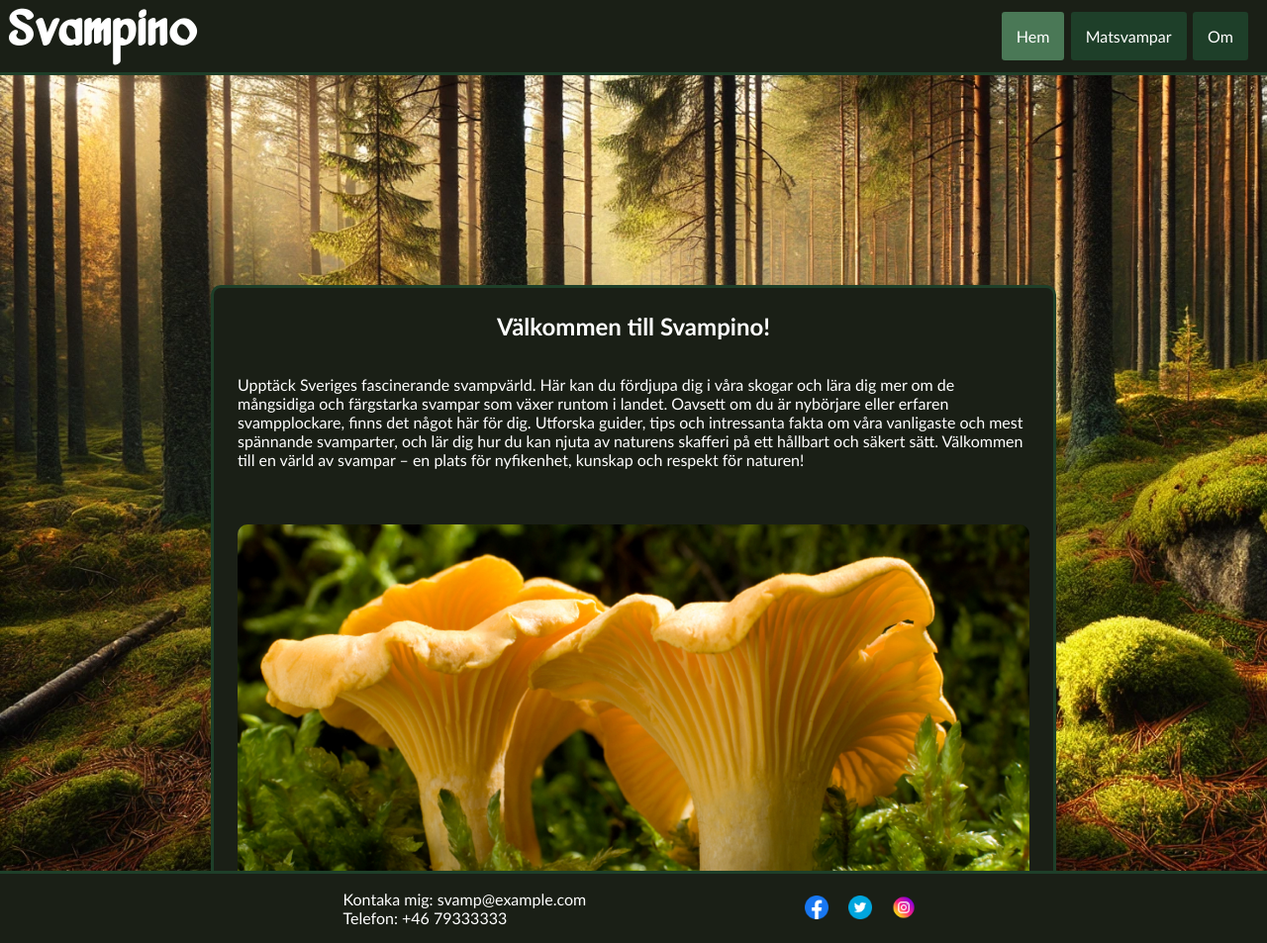
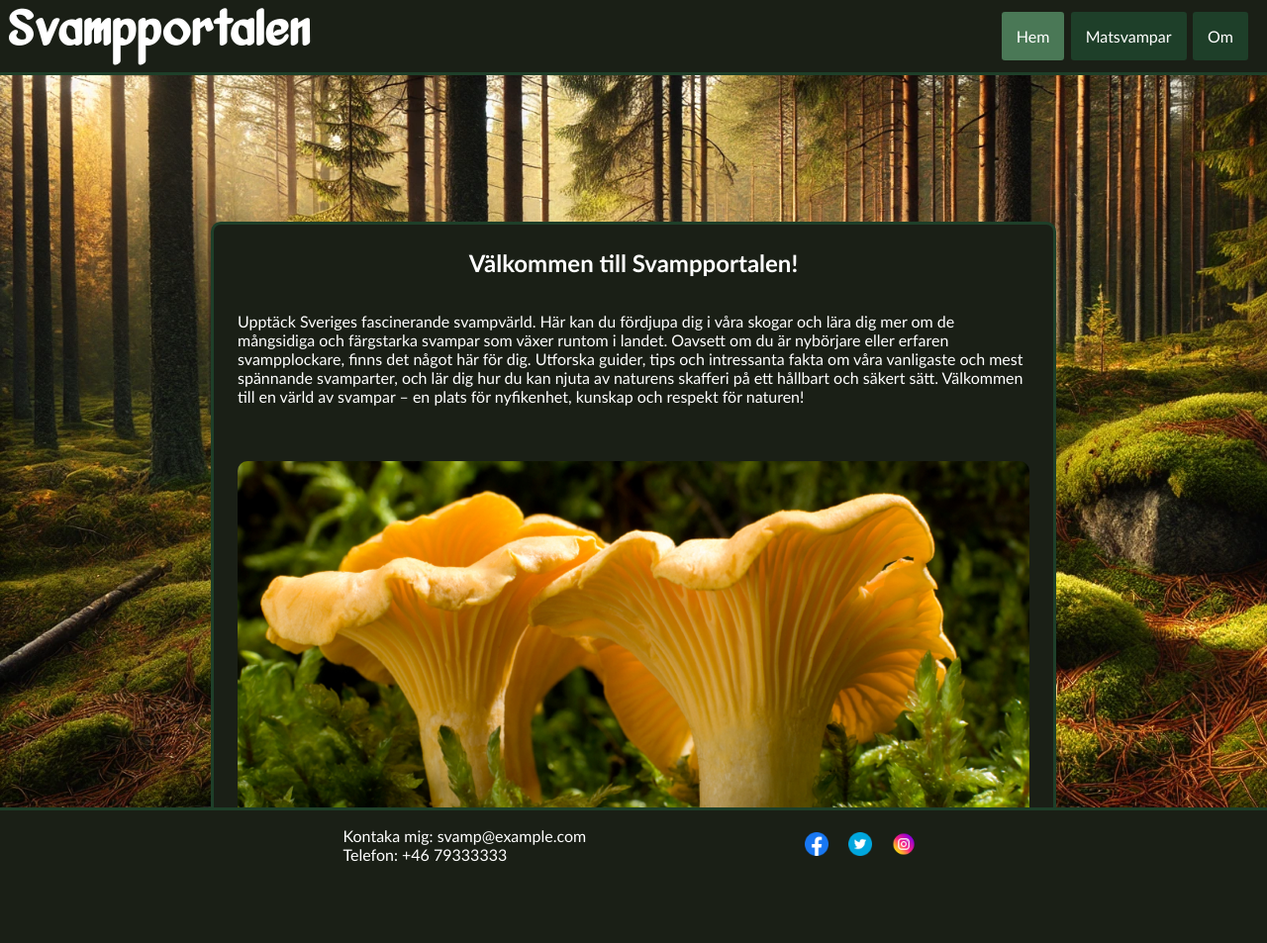
Before and after one commit to Tibitoe/Examination, a plain HTML site: page index.html in a window 1280 px wide. Shown: the whole page at 99% size. After the commit the page ends 889 px from the top, so only its background shows below. Drawn offline with Linux system fonts and the light colour scheme.

Commit message:
improved availability on footer, renamed site to "Svampportalen"

```diff
--- a/index.html
+++ b/index.html
@@ -3,12 +3,12 @@
 <head>
     <meta charset="UTF-8">
     <meta name="viewport" content="width=device-width, initial-scale=1.0">
-    <title>Svampino</title>
+    <title>Svampportalen</title>
     <link rel="stylesheet" href="styles.css">
 </head>
 <body>
     <header>
-        <h1>Svampino</h1>
+        <h1>Svampportalen</h1>
         <nav role="navigation">
             <ul>
                 <li><a href="index.html" class="active" aria-label="Länk till startsidan">Hem</a></li>
@@ -20,7 +20,7 @@
     <main class="main-index">
         <section class="section-home">
             <h2>
-                Välkommen till Svampino!
+                Välkommen till Svampportalen!
             </h2>
             <p>
                 Upptäck Sveriges fascinerande svampvärld. Här kan du fördjupa dig i våra skogar och lära dig mer om de mångsidiga och färgstarka svampar som växer runtom i landet. Oavsett om du är nybörjare eller erfaren svampplockare, finns det något här för dig.
@@ -34,16 +34,16 @@
             </figure>
         </section>
     </main>
-    <footer class="site-footer">
+    <footer class="site-footer" role="contactinfo">
         <div class="footer-content">
-            <div class="contact-info">
+            <adress class="contact-info">
                 <p>Kontaka mig: svamp@example.com</p>
                 <p>Telefon: +46 79333333</p>
-            </div>
+            </adress>
             <div class="social-icons">
-                <a href="#"><img src="img/socialmediaicons/facebook.png" alt="Facebook"></a>
-                <a href="#"><img src="img/socialmediaicons/twitter.png" alt="Twitter"></a>
-                <a href="#"><img src="img/socialmediaicons/instagram.png" alt="Instagram"></a>
+                <a href="https://facebook.com" aria-label="Länk till Facebook"><img src="img/socialmediaicons/facebook.png" alt="Facebookikon"></a>
+                <a href="https://x.com/" aria-label="Länk till X/Twitter"><img src="img/socialmediaicons/twitter.png" alt="Twitterikon"></a>
+                <a href="https://instagram.com" aria-label="Länk till Instagram"><img src="img/socialmediaicons/instagram.png" alt="Instagramikon"></a>
             </div>
         </div>
     </footer>
--- a/styles.css
+++ b/styles.css
@@ -87,7 +87,7 @@ nav ul li a:hover {
     background-attachment: fixed;
     height: 64vh;
     overflow: hidden;
-    padding-top: 18rem;
+    padding-top: 14rem;
     padding-bottom: 5rem;
 }
 .section-home {
```
Also changed, not shown: om.html (+6 -6 lines), svampar.html (+6 -6 lines).
